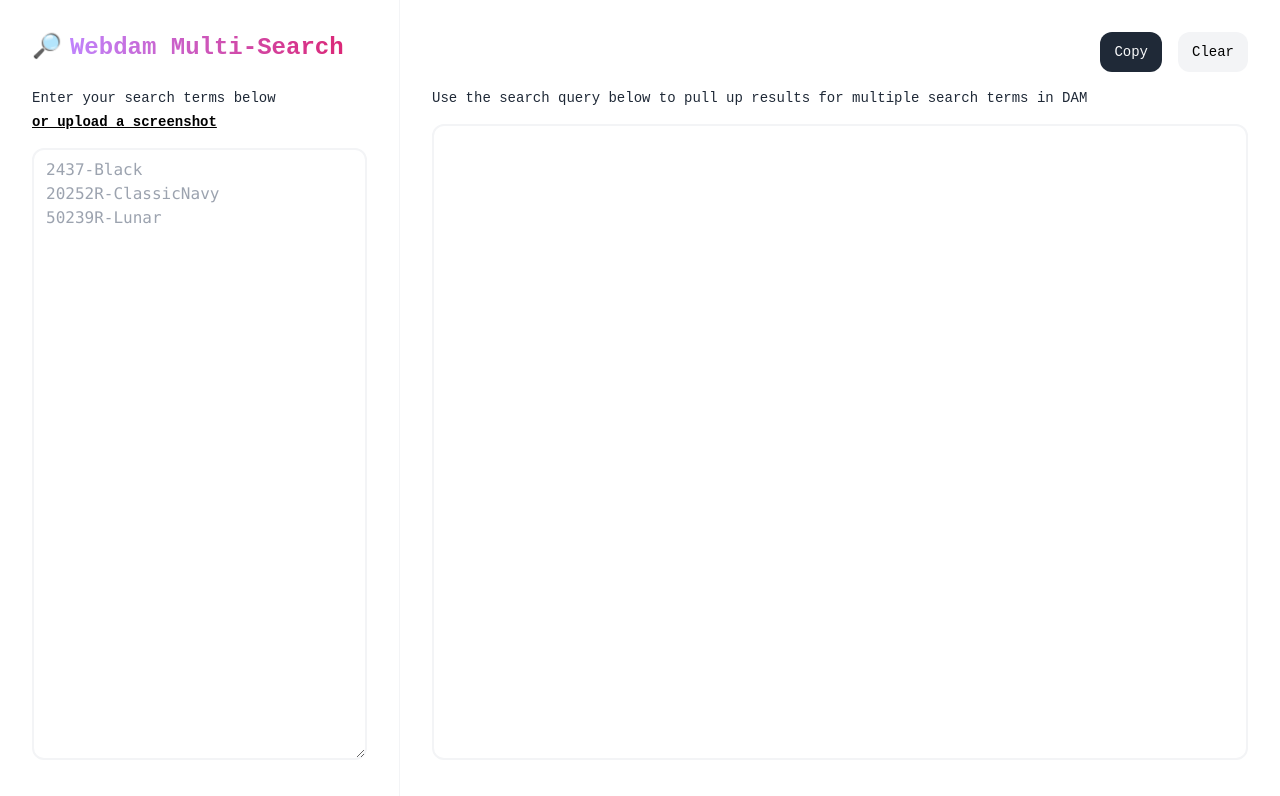
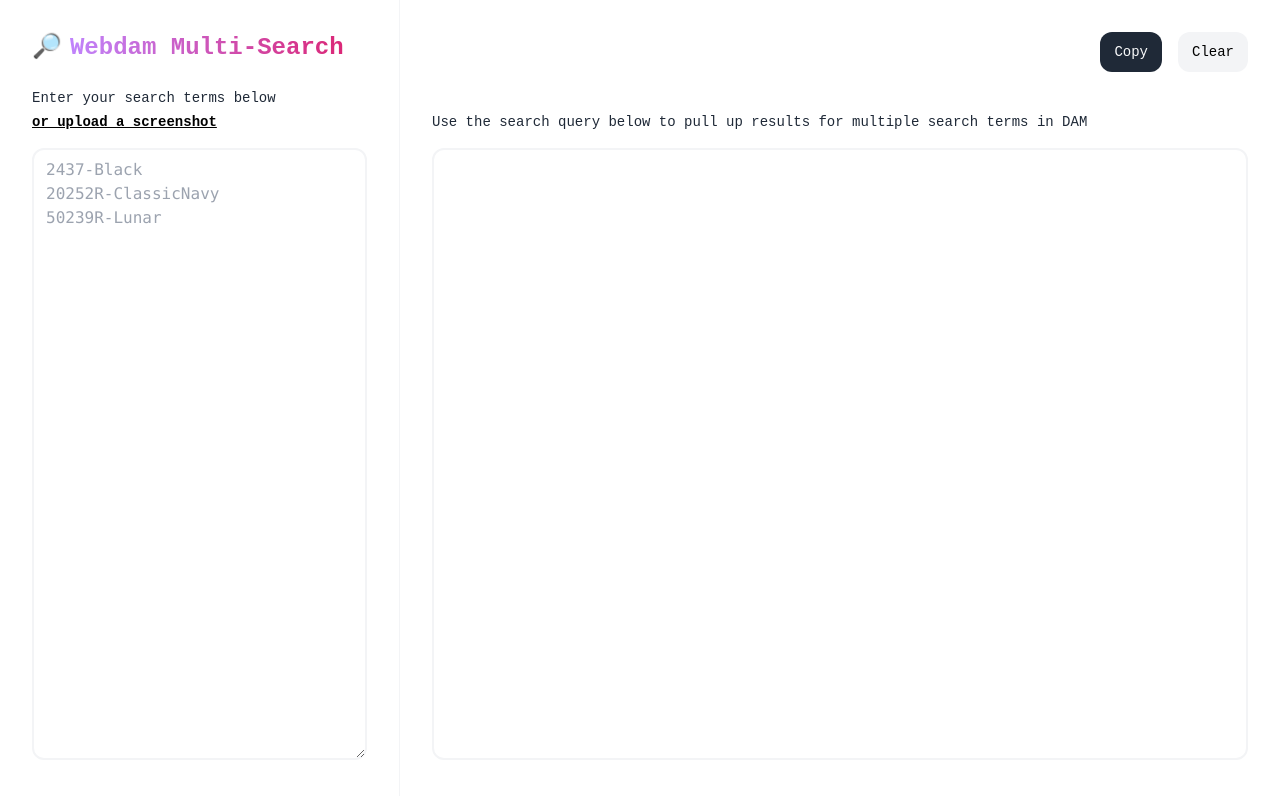
Before and after one commit to brittanycalla/product-search, a React (Create React App) app: page / in a window 1280 px wide. Shown: the top 796 px of the page. Built offline with nearby package versions, Linux system fonts and the light colour scheme.

Commit message:
update styling

```diff
--- a/src/components/Results.jsx
+++ b/src/components/Results.jsx
@@ -9,8 +9,8 @@ const Results = ({ results, copyMessage, onCopy, onClear, isShowingMessage }) =>
           <Button text='Copy' handleClick={onCopy}/>
           <Button bgColor='bg-gray-100' textColor='gray-800' text='Clear' handleClick={onClear}/>
         </div>
-        <span className='text-sm text-gray-800'>Use the search query below to pull up results for multiple search terms in DAM</span>
-    <div className='w-full h-full min-h-[68px]  px-3 py-2 mt-10 bg-white border-2 border-gray-100 rounded-xl'>{results}</div>
+        <span className='text-sm text-gray-800 md:pt-6'>Use the search query below to pull up results for multiple search terms in DAM</span>
+    <div className='w-full h-full min-h-[68px] px-3 py-2 mt-10 bg-white border-2 border-gray-100 rounded-xl'>{results}</div>
     </div>
   )
 }
```
